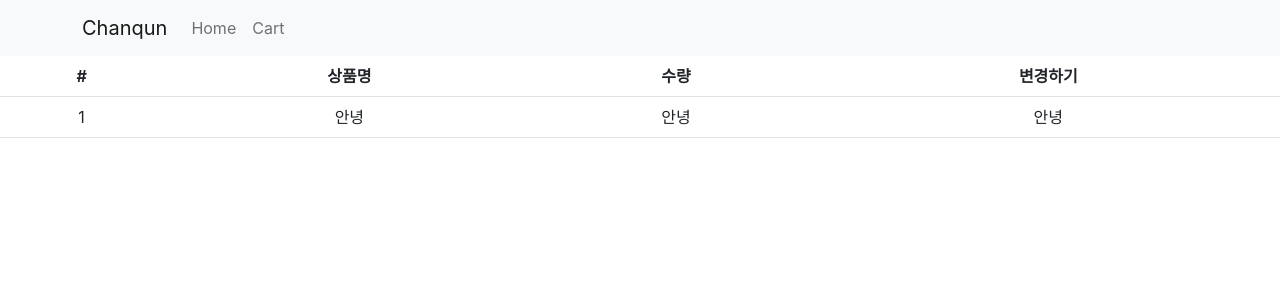
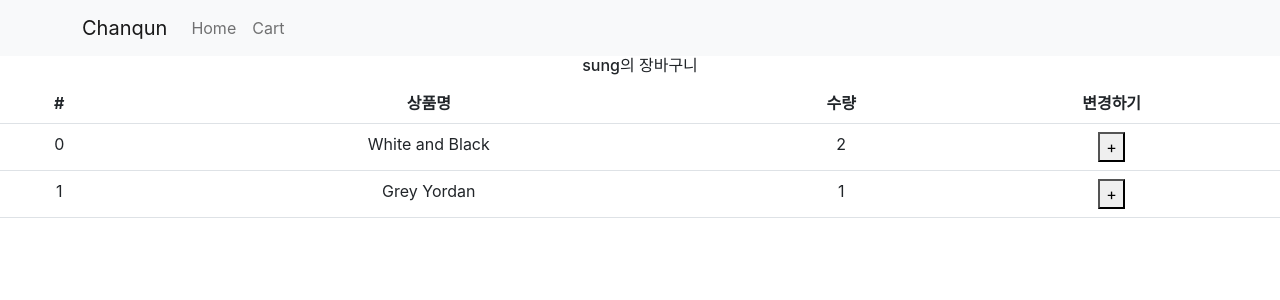
Before and after one commit to chanqun/reactbasic, a React (Create React App) app: page /cart in a window 1280 px wide. Shown: the top 300 px of the page. Built offline with nearby package versions, Linux system fonts and the light colour scheme.

Commit message:
수량 증가

```diff
--- a/src/pages/Cart.js
+++ b/src/pages/Cart.js
@@ -1,7 +1,14 @@
 import {Table} from "react-bootstrap";
+import {useDispatch, useSelector} from "react-redux";
+import {addCount} from "../store/cartSlice";
 
 function Cart() {
+    let state = useSelector((state) => state)
+    let dispatch = useDispatch()
+
     return (
+        <div>
+            <h6>{state.user.name}의 장바구니</h6>
             <Table>
                 <thead>
                 <tr>
@@ -12,15 +19,26 @@ function Cart() {
                 </tr>
                 </thead>
                 <tbody>
-            <tr>
-                <td>1</td>
-                <td>안녕</td>
-                <td>안녕</td>
-                <td>안녕</td>
+                {
+                    state.cart.map((data, index) => {
+                        return (
+                            <tr key={index}>
+                                <td>{index}</td>
+                                <td>{data.name}</td>
+                                <td>{data.count}</td>
+                                <td>
+                                    <button onClick={() => {
+                                        dispatch(addCount(data.id))
+                                    }}>+
+                                    </button>
+                                </td>
                             </tr>
+                        )
+                    })
+                }
                 </tbody>
             </Table>
-
+        </div>
     )
 }
 
--- a/src/store.js
+++ b/src/store.js
@@ -1,5 +1,16 @@
-import {configureStore} from '@reduxjs/toolkit'
+import {configureStore, createSlice} from '@reduxjs/toolkit'
+import user from "./store/userSlice";
+import cart from "./store/cartSlice";
+
+let stock = createSlice({
+    name: 'stock',
+    initialState: [10, 11, 12]
+});
 
 export default configureStore({
-    reducer: {}
+    reducer: {
+        user: user.reducer,
+        stock: stock.reducer,
+        cart: cart.reducer
+    }
 })
--- /dev/null
+++ b/src/store/cartSlice.js
@@ -0,0 +1,23 @@
+import {createSlice} from "@reduxjs/toolkit";
+
+let cart = createSlice(
+    {
+        name: 'cart',
+        initialState: [
+            {id: 0, name: 'White and Black', count: 2},
+            {id: 2, name: 'Grey Yordan', count: 1}
+        ],
+        reducers: {
+            addCount(state, action) {
+                let product = state.find(function (cart) {
+                    return cart.id == action.payload
+                })
+
+                product.count++
+            }
+        }
+    }
+)
+
+export let {addCount} = cart.actions
+export default cart;
--- /dev/null
+++ b/src/store/userSlice.js
@@ -0,0 +1,15 @@
+import {createSlice} from "@reduxjs/toolkit";
+
+let user = createSlice({
+    name: 'userName',
+    initialState: {name: 'sung'},
+    reducers: {
+        changeName(state) {
+            state.name = "kim"
+        }
+    }
+});
+
+export let {changeName} = user.actions
+
+export default user;
```
Lines whose indentation alone changed are shown as unchanged.
